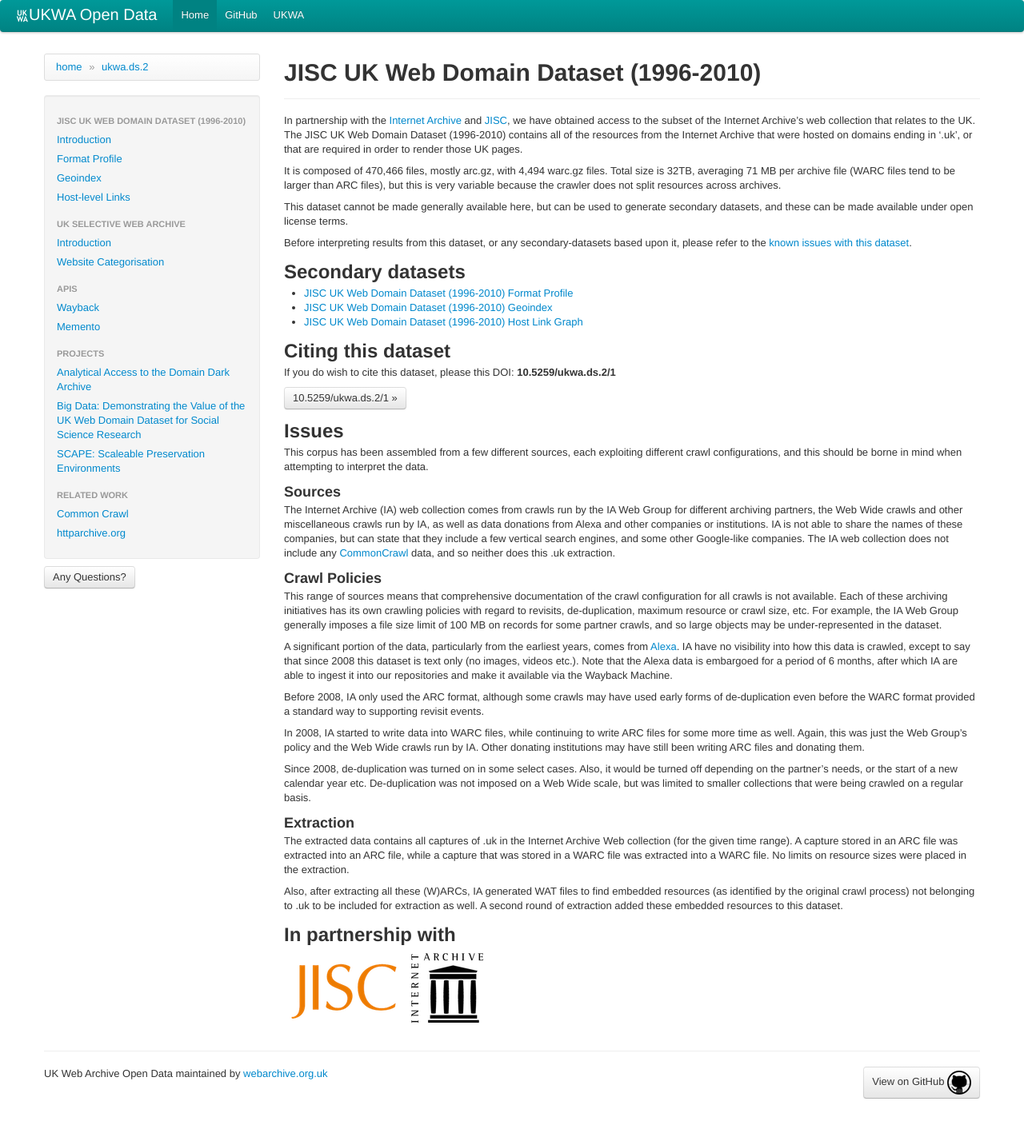
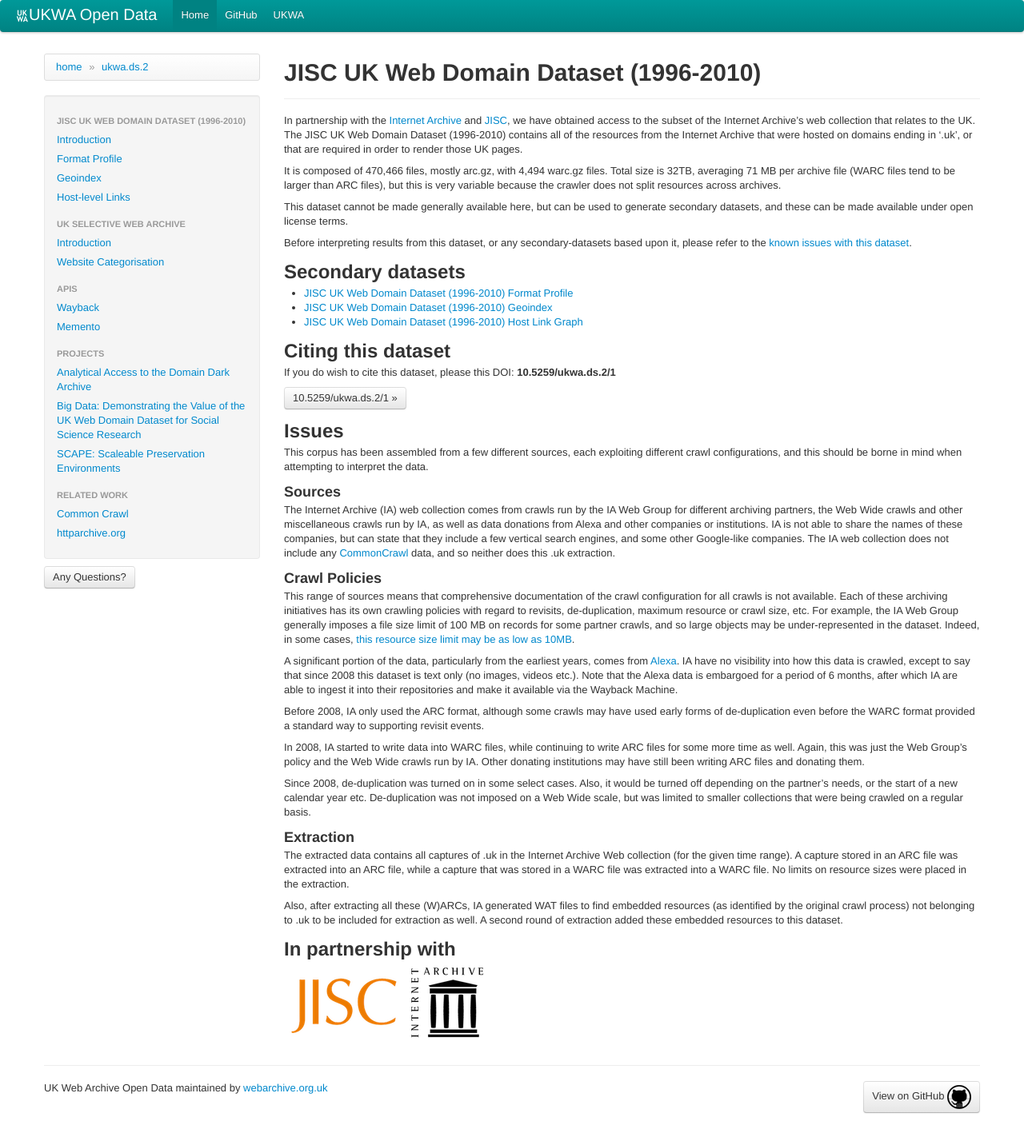
Before and after one commit to ukwa/opendata, a Jekyll site: the page built from ukwa.ds.2/index.md, in a window 1280 px wide. Shown: the whole page at 80% size. Built offline with Jekyll 4.4.1, drawn with Linux system fonts in a browser that asks for light colours.

Commit message:
Corrected statement on size limits.

```diff
--- a/ukwa.ds.2/index.md
+++ b/ukwa.ds.2/index.md
@@ -32,9 +32,9 @@
 
 ### Crawl Policies ###
 
-This range of sources means that comprehensive documentation of the crawl configuration for all crawls is not available. Each of these archiving initiatives has its own crawling policies with regard to revisits, de-duplication, maximum resource or crawl size, etc. For example, the IA Web Group generally imposes a file size limit of 100 MB on records for some partner crawls, and so large objects may be under-represented in the dataset.
+This range of sources means that comprehensive documentation of the crawl configuration for all crawls is not available. Each of these archiving initiatives has its own crawling policies with regard to revisits, de-duplication, maximum resource or crawl size, etc. For example, the IA Web Group generally imposes a file size limit of 100 MB on records for some partner crawls, and so large objects may be under-represented in the dataset. Indeed, in some cases, [this resource size limit may be as low as 10MB](https://archive.org/about/faqs.php#18).
 
-A significant portion of the data, particularly from the earliest years, comes from [Alexa](http://www.alexa.com/). IA have no visibility into how this data is crawled, except to say that since 2008 this dataset is text only (no images, videos etc.). Note that the Alexa data is embargoed for a period of 6 months, after which IA are able to ingest it into our repositories and make it available via the Wayback Machine.
+A significant portion of the data, particularly from the earliest years, comes from [Alexa](http://www.alexa.com/). IA have no visibility into how this data is crawled, except to say that since 2008 this dataset is text only (no images, videos etc.). Note that the Alexa data is embargoed for a period of 6 months, after which IA are able to ingest it into their repositories and make it available via the Wayback Machine.
 
 Before 2008, IA only used the ARC format, although some crawls may have used early forms of de-duplication even before the WARC format provided a standard way to supporting revisit events.
 
```
